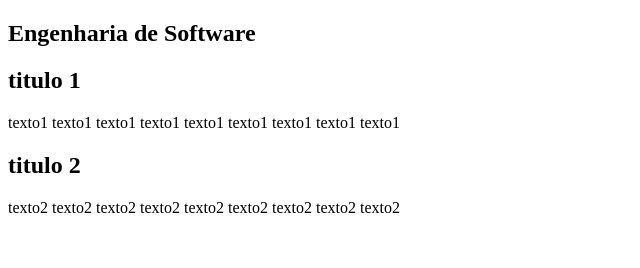
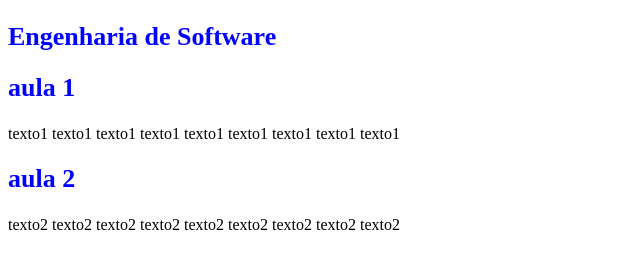
Before and after one commit to Heremitta/TCC-NOTURNO, a plain HTML site: page index.html in a window 1280 px wide. Shown: the whole page, without its empty margins (0-640 px from the left). Drawn offline with Linux system fonts and the light colour scheme.

Commit message:
iniciei o designer

```diff
--- a/index.html
+++ b/index.html
@@ -4,6 +4,7 @@
     <meta charset="UTF-8">
     <meta name="viewport" content="width=device-width, initial-scale=1.0">
     <title>Document</title>
+    <link rel="stylesheet" href="style.css">
 </head>
 <body>
     <main>
@@ -11,11 +12,11 @@
             <h2>Engenharia de Software</h2>
         </header>
         <article>
-            <h2>titulo 1</h2>
+            <h2>aula 1</h2>
             <p>texto1 texto1 texto1 texto1 texto1 texto1 texto1 texto1 texto1 </p>
         </article>
         <article>
-            <h2>titulo 2</h2>
+            <h2>aula 2</h2>
             <p>texto2 texto2 texto2 texto2 texto2 texto2 texto2 texto2 texto2 </p>
         </article>
     </main>
--- /dev/null
+++ b/style.css
@@ -0,0 +1,4 @@
+h2{
+    color:blue;
+    font-size: 26px;
+}
```
